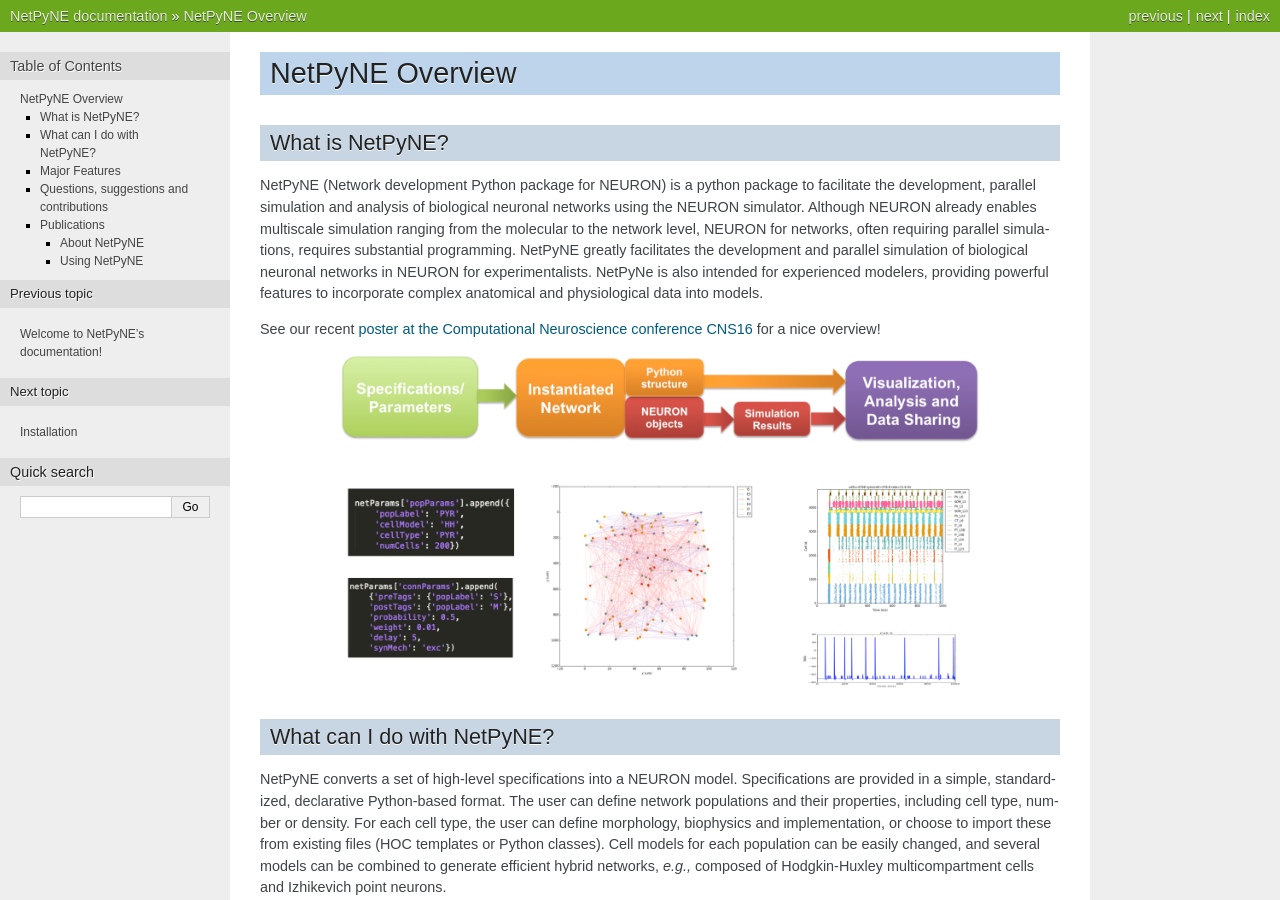
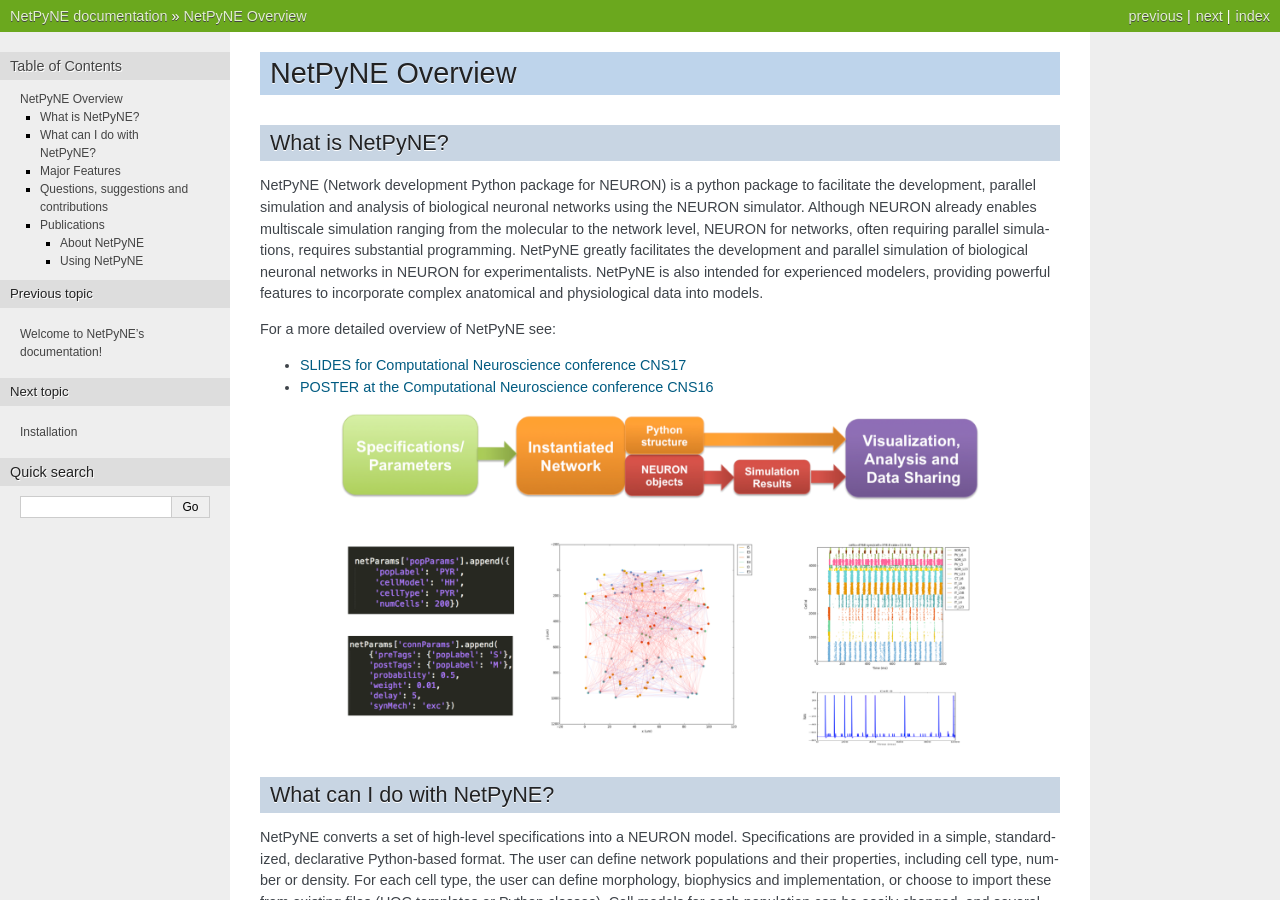
Before and after one commit to suny-downstate-medical-center/netpyne, a Sphinx documentation site: the page built from doc/source/overview.rst, in a window 1280 px wide and 900 px high. Built offline with Sphinx 7.4.7, drawn with Linux system fonts in a browser that asks for light colours.

Commit message:
Added recording of h.t to simData; updating doc overview

```diff
--- a/doc/source/overview.rst
+++ b/doc/source/overview.rst
@@ -5,9 +5,13 @@ What is NetPyNE?
 ----------------
 
 NetPyNE (Network development Python package for NEURON) is a python package to facilitate the development, parallel simulation and analysis of biological neuronal networks using the NEURON simulator.
-Although NEURON already enables multiscale simulation ranging from the molecular to the network level, NEURON for networks, often requiring parallel simulations, requires substantial programming. NetPyNE greatly facilitates the development and parallel simulation of biological neuronal networks in NEURON for experimentalists.  NetPyNe is also intended for experienced modelers, providing powerful features to incorporate complex anatomical and physiological data into models.
+Although NEURON already enables multiscale simulation ranging from the molecular to the network level, NEURON for networks, often requiring parallel simulations, requires substantial programming. NetPyNE greatly facilitates the development and parallel simulation of biological neuronal networks in NEURON for experimentalists. NetPyNE is also intended for experienced modelers, providing powerful features to incorporate complex anatomical and physiological data into models.
 
-See our recent `poster at the Computational Neuroscience conference CNS16 <http://neurosimlab.org/salvadord/CNS16_poster.pdf>`_ for a nice overview!
+For a more detailed overview of NetPyNE see:
+
+- `SLIDES for Computational Neuroscience conference CNS17 <http://neurosimlab.org/salvadord/netpyne.pdf>`_
+
+- `POSTER at the Computational Neuroscience conference CNS16 <http://neurosimlab.org/salvadord/CNS16_poster.pdf>`_
 
 
 .. image:: figs/overview.png
```
Also changed, not shown: other parts of doc/source/overview.rst (+2 -0 lines), CHANGES.md (+2 -0 lines), 1 other file.
